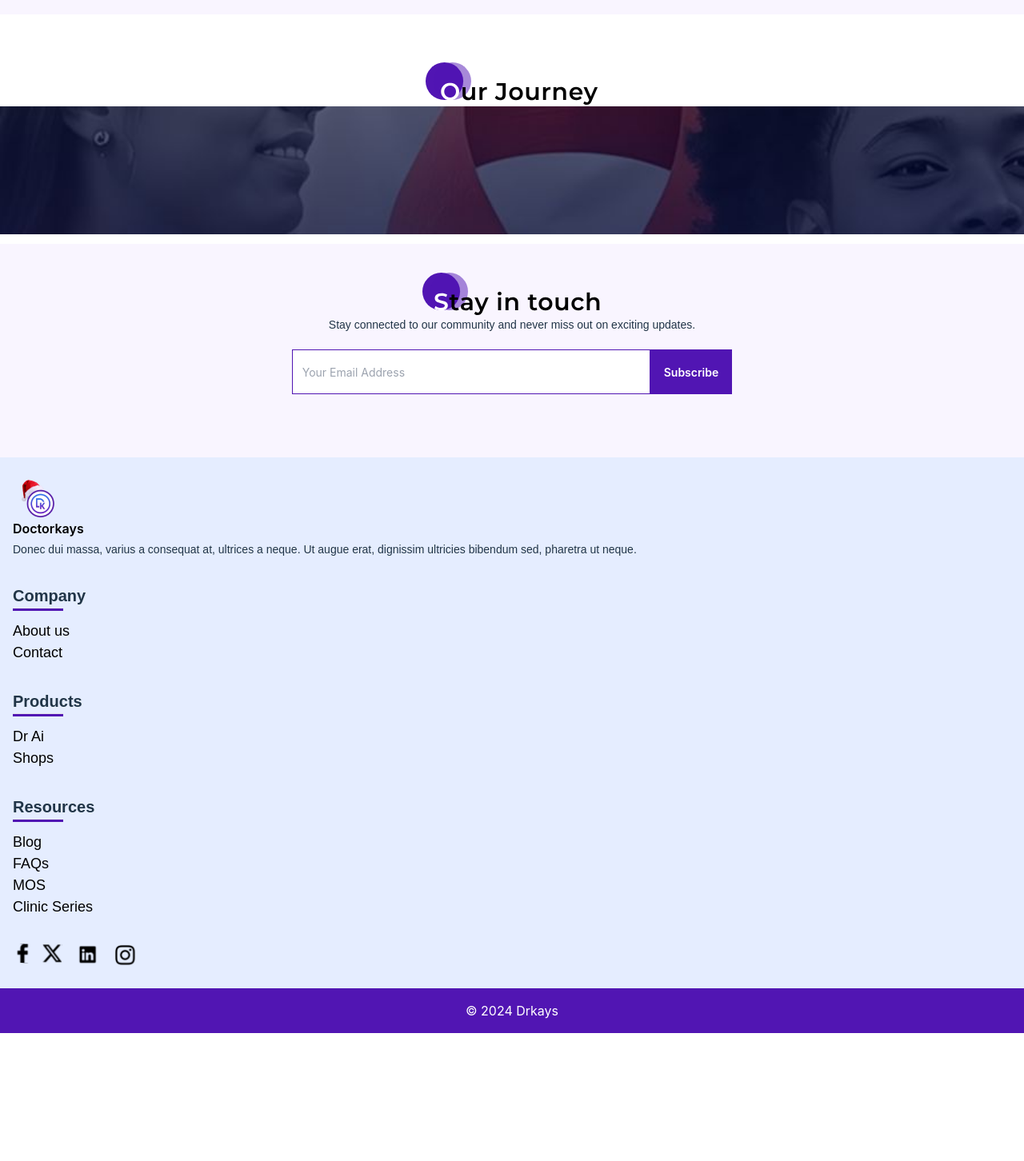
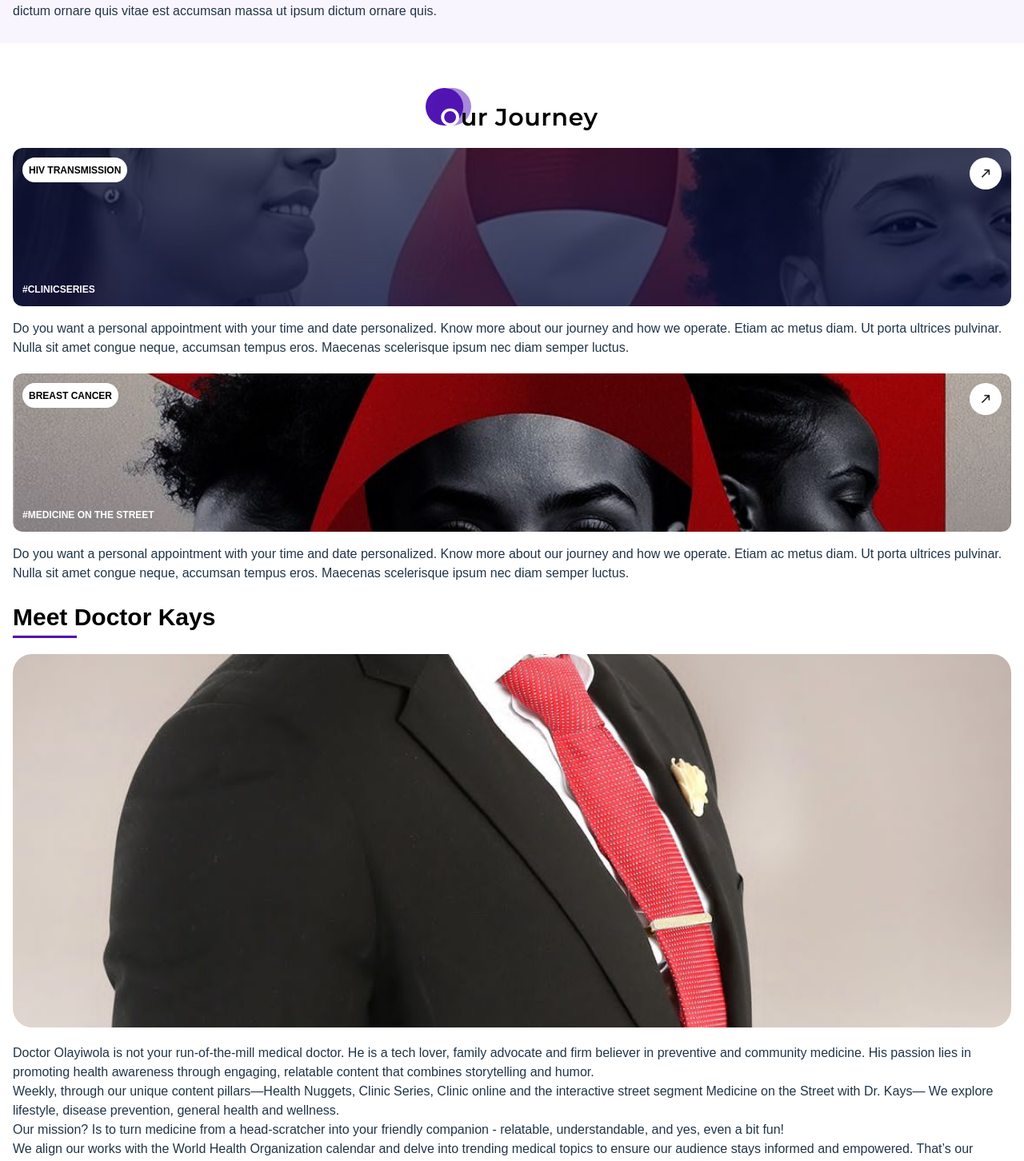
Before and after one commit to martins0023/doctorkays, a React (Vite) app: page /about in a window 1280 px wide. Shown: the part 680-2132 px from the top of the page at 80% size. Before the commit the page ends 1972 px from the top, so only its background shows below. Built offline with nearby package versions, Linux system fonts and the light colour scheme.

Commit message:
changes made to pages

```diff
--- a/src/assets/index.js
+++ b/src/assets/index.js
@@ -38,9 +38,12 @@ import bgcontact from "./bg-contact.svg";
 import bgfaq from "./bg-faq.svg";
 import abouttitle from "./about.svg";
 import journeytitle from "./journeytitle.svg";
+import doctorimage from "./doctorkays.jpg";
+import contacttitle from "./contact-title.svg";
 
 
 export {
+  contacttitle,
   journeytitle,
   abouttitle,
   menu,
@@ -81,4 +84,5 @@ export {
   bgconsult,
   bgcontact,
   bgfaq,
+  doctorimage,
 };
--- a/src/components/Button.jsx
+++ b/src/components/Button.jsx
@@ -4,7 +4,7 @@ const Button = ({ text, onClick, className, img }) => {
   return (
     <button
       onClick={onClick}
-      className={`py-2 px-4 rounded flex items-center justify-center gap-3 ${className}`}
+      className={`py-2 px-4 rounded flex items-center justify-items-center justify-center gap-3 ${className}`}
     >
       <span>{text}</span>
       {img && <span>{img}</span>} {/* Conditionally render the icon */}
--- a/src/components/Card.jsx
+++ b/src/components/Card.jsx
@@ -8,9 +8,9 @@ const Card = ({ title, description, imageUrl, link }) => {
         alt={title}
         className="w-full h-60 md:h-64 object-cover rounded-br-[50px]"
       />
-      <div className="p-4">
-        <h3 className="text-xl font-bold">{title}</h3>
-        <p className="mt-2 text-gray-600">{description}</p>
+      <div className="">
+        <h3 className="text-xl font-bold mt-2">{title}</h3>
+        <p className="mt-2 text-black font-normal font-poppins text-[16px]">{description}</p>
         {/* Uncomment the link below if needed */}
         {/* <a href={link} className="mt-4 inline-block text-primary">Read more</a> */}
       </div>
--- a/src/components/Footer.jsx
+++ b/src/components/Footer.jsx
@@ -3,45 +3,45 @@ import { logo, facebook, twitter, linkedin, instagram } from "../assets";
 
 const Footer = () => {
   return (
-    <div className="bg-[#E5EDFF]">
+    <div className="bg-[#F9F5FF]">
       <div className="mt-3 p-4">
         <img src={logo} alt="doctorkays" />
         <p className="text-black font-semibold text-[16px]">Doctorkays</p>
-        <p className="mt-1 font-medium text-[14px] font-montserrat">Donec dui massa, varius a consequat at, ultrices a neque. Ut augue erat, dignissim ultricies bibendum sed, pharetra ut neque.</p>
+        <p className="mt-1 font-medium text-[16px] font-montserrat">Donec dui massa, varius a consequat at, ultrices a neque. Ut augue erat, dignissim ultricies bibendum sed, pharetra ut neque.</p>
       </div>
 
       {/* company */}
       <div className="p-4">
-        <p className="font-semibold text-[20px] font-montserrat">Company</p>
+        <p className="font-semibold text-[18px] font-montserrat">Company</p>
         <hr className="bg-primary w-[63px] h-[4px]"/>
 
         <div className="mt-3 flex flex-col">
-          <p className="cursor-pointer font-normal text-[18px] font-montserrat text-black">About us</p>
-          <p className="cursor-pointer font-normal text-[18px] font-montserrat text-black">Contact</p>
+          <p className="cursor-pointer font-normal text-[16px] font-montserrat text-black">About us</p>
+          <p className="cursor-pointer font-normal text-[16px] font-montserrat text-black">Contact</p>
         </div>
       </div>
 
       {/* products */}
       <div className="p-4">
-        <p className="font-semibold text-[20px] font-montserrat">Products</p>
+        <p className="font-semibold text-[18px] font-montserrat">Products</p>
         <hr className="bg-primary w-[63px] h-[4px]"/>
 
         <div className="mt-3 flex flex-col">
-          <p className="cursor-pointer font-normal text-[18px] font-montserrat text-black">Dr Ai</p>
-          <p className="cursor-pointer font-normal text-[18px] font-montserrat text-black">Shops</p>
+          <p className="cursor-pointer font-normal text-[16px] font-montserrat text-black">Dr Ai</p>
+          <p className="cursor-pointer font-normal text-[16px] font-montserrat text-black">Shops</p>
         </div>
       </div>
 
       {/* resources */}
       <div className="p-4">
-        <p className="font-semibold text-[20px] font-montserrat">Resources</p>
+        <p className="font-semibold text-[18px] font-montserrat">Resources</p>
         <hr className="bg-primary w-[63px] h-[4px]"/>
 
         <div className="mt-3 flex flex-col">
-          <p className="cursor-pointer font-normal text-[18px] font-montserrat text-black">Blog</p>
-          <p className="cursor-pointer font-normal text-[18px] font-montserrat text-black"> FAQs</p>
-          <p className="cursor-pointer font-normal text-[18px] font-montserrat text-black">MOS</p>
-          <p className="cursor-pointer font-normal text-[18px] font-montserrat text-black">Clinic Series</p>
+          <p className="cursor-pointer font-normal text-[16px] font-montserrat text-black">Blog</p>
+          <p className="cursor-pointer font-normal text-[16px] font-montserrat text-black"> FAQs</p>
+          <p className="cursor-pointer font-normal text-[16px] font-montserrat text-black">MOS</p>
+          <p className="cursor-pointer font-normal text-[16px] font-montserrat text-black">Clinic Series</p>
         </div>
       </div>
 
--- /dev/null
+++ b/src/components/Form.jsx
@@ -0,0 +1,9 @@
+import React from 'react'
+
+const Form = ({ text, onClick, className, img }) => {
+  return (
+    <div>Form</div>
+  )
+}
+
+export default Form
--- a/src/components/Sidebar.jsx
+++ b/src/components/Sidebar.jsx
@@ -16,7 +16,7 @@ const Sidebar = ({ onClose }) => {
 
   return (
     <div className="fixed inset-0 z-50 bg-black bg-opacity-50">
-      <aside className="w-[323px] bg-white text-black h-full fixed top-0 right-0 shadow-lg">
+      <aside className="w-80 bg-white text-black h-full fixed top-0 right-0 shadow-lg">
         <div className="flex justify-end items-center p-4">
           <button
             onClick={onClose}
--- a/src/components/Sponsor.jsx
+++ b/src/components/Sponsor.jsx
@@ -3,7 +3,7 @@ import { sponsor } from "../assets";
 
 const Sponsor = () => {
   return (
-    <div className="overflow-x-auto whitespace-nowrap p-4">
+    <div className="overflow-x-auto whitespace-nowrap p-4 scrollbar-hide">
       <div className="flex flex-row gap-5">
         <img src={sponsor} className="inline-block" />
         <img src={sponsor} className="inline-block" />
--- a/src/pages/About.jsx
+++ b/src/pages/About.jsx
@@ -6,24 +6,25 @@ import Stayintouch from "../components/Stayintouch";
 import { stayintouch } from "../assets";
 import Footer from "../components/Footer";
 import { clinicseries1 } from "../assets";
+import { north_east } from "../assets";
+import { clinicseries2 } from "../assets";
+import { doctorimage } from "../assets";
 
 const About = () => {
   const journeyCards = [
     {
-      title: "Morbi mattis nisi id orci finibus egestas",
+      title: "HIV TRANSMISSION",
       content:
-        "Morbi mattis nisi id orci finibus egestas Lorem ipsum dolor sit amet, consectetur adipiscing elit.",
-      date: "11 Dec 2024",
-      readTime: "9 mins read",
-      img: "",
+        "Do you want a personal appointment with your time and date personalized. Know more about our journey and how we operate. Etiam ac metus diam. Ut porta ultrices pulvinar. Nulla sit amet congue neque, accumsan tempus eros. Maecenas scelerisque ipsum nec diam semper luctus.",
+      img: clinicseries1,
+      tag: "CLINICSERIES",
     },
     {
-      title: "Morbi mattis nisi id orci finibus egestas",
+      title: "BREAST CANCER",
       content:
-        "Morbi mattis nisi id orci finibus egestas Lorem ipsum dolor sit amet, consectetur adipiscing elit.",
-      date: "8 Dec 2024",
-      readTime: "3 mins read",
-      img: "",
+        "Do you want a personal appointment with your time and date personalized. Know more about our journey and how we operate. Etiam ac metus diam. Ut porta ultrices pulvinar. Nulla sit amet congue neque, accumsan tempus eros. Maecenas scelerisque ipsum nec diam semper luctus.",
+      img: clinicseries2,
+      tag: "MEDICINE ON THE STREET",
     },
   ];
   return (
@@ -45,7 +46,7 @@ const About = () => {
         <div className="mb-3 flex flex-col gap-2 items-center justify-center mt-10">
           <img src={abouttitle} alt="ABout us" />
 
-          <p className="font-poppins text-[14px] font-normal mt-1">
+          <p className="font-poppins text-[16px] font-normal mt-1">
             Do you want a personal appointment with your time and date
             personalized. Know more about our journey and how we operate. Etiam
             ac metus diam. Ut porta ultrices pulvinar. Nulla sit amet congue
@@ -62,13 +63,72 @@ const About = () => {
         </div>
       </div>
 
-      <div className="flex pt-5 items-center justify-center">
-        <img src={journeytitle} alt="Journey title" />
-      </div>
+      <div className="p-4">
+        <div className="flex items-center justify-center">
+          <img src={journeytitle} alt="Journey title" />
+        </div>
 
-      <div className="flex flex-col">
-        <div>
-          <img src={clinicseries1} alt="Clinic series" className="w-full h-40 object-cover" />
+        {journeyCards.map((card, index) => (
+          <div className="relative flex flex-col mt-5">
+            <div className="relative bg-cover bg-center rounded-xl overflow-hidden">
+              <img
+                src={card.img}
+                alt="Clinic series"
+                className="w-full h-[198px] object-cover rounded-xl"
+              />
+              <div className="absolute top-3 left-3 bg-white rounded-full p-2 text-black font-semibold text-[12px] h-[31px] font-montserrat flex items-center justify-center">
+                {card.title}
+              </div>
+              <div className="absolute top-3 right-3 w-[40.03px] h-[40.03px] bg-white rounded-full p-1 flex items-center justify-center">
+                <img src={north_east} alt="Go" className="w-4 h-4" />
+              </div>
+
+              <div className="absolute bottom-3 left-3 font-bold text-[14px]">
+                <p className="text-white text-[12px] font-montserrat">
+                  #{card.tag}
+                </p>
+              </div>
+            </div>
+            <p className="text-[16px] font-poppins font-normal mt-4">
+              {card.content}
+            </p>
+          </div>
+        ))}
+
+        <div className="mt-5">
+          <p className="text-black font-semibold text-[30px] font-montserrat">
+            Meet Doctor Kays
+          </p>
+          <hr className="bg-primary w-[80px] h-[4px]" />
+
+          <div className="mt-5 flex gap-5 flex-col">
+            <img
+              src={doctorimage}
+              alt="doctor kays"
+              className="h-[467px] w-full object-cover rounded-3xl"
+            />
+            <p className="text-[16px] font-poppins">
+              Doctor Olayiwola is not your run-of-the-mill medical doctor. He is
+              a tech lover, family advocate and firm believer in preventive and
+              community medicine. His passion lies in promoting health awareness
+              through engaging, relatable content that combines storytelling and
+              humor.
+              <br className="pt-3"/>
+              Weekly, through our unique content pillars—Health Nuggets,
+              Clinic Series, Clinic online and the interactive street segment
+              Medicine on the Street with Dr. Kays— We explore lifestyle,
+              disease prevention, general health and wellness.
+              <br />
+              Our mission? Is
+              to turn medicine from a head-scratcher into your friendly
+              companion - relatable, understandable, and yes, even a bit fun!
+              <br />
+              We align our works with the World Health Organization calendar and
+              delve into trending medical topics to ensure our audience stays
+              informed and empowered. That’s our promise - making your health
+              journey an adventure you won’t want to miss!
+            </p>
+          </div>
         </div>
       </div>
 
--- a/src/pages/Contact.jsx
+++ b/src/pages/Contact.jsx
@@ -1,23 +1,69 @@
 import React from "react";
 import Navbar from "../components/Navbar";
 import Hero from "../components/Hero";
-import { bgcontact } from "../assets"
+import { bgcontact } from "../assets";
+import { contacttitle } from "../assets";
+import Button from "../components/Button";
+import { north_east } from "../assets";
+import { east } from "../assets";
+import { stayintouch } from "../assets";
+import Stayintouch from "../components/Stayintouch";
+import Footer from "../components/Footer";
+import Form from "../components/Form";
 
 const Contact = () => {
   return (
     <div className="flex flex-col min-h-screen">
       <Navbar />
-      <Hero backgroundImage={bgcontact} text="Contact Us Have a Question Talk to Us" />
-      <main className="flex-grow">
-        <div className="mt-4 gap-3 flex flex-col p-4">
+      <Hero
+        backgroundImage={bgcontact}
+        text="Contact Us Have a Question Talk to Us"
+      />
+      <main className="flex-grow p-4">
+        <div className="flex items-center justify-center mt-10">
+          <img src={contacttitle} alt="Contact Us" />
+        </div>
+        <p className="text-[16px] font-poppins font-normal">
+          Do you want a personal appointment with your time and date
+          personalized?
+        </p>
+
+        <div className="items-center justify-center justify-items-center flex flex-col">
+          <Button
+            text="Book your appointment"
+            className="bg-primary text-white rounded-full mt-4 h-[42px]"
+            // img={<div className="w-[40.03px] h-[40.03px] bg-white rounded-full p-1 flex items-center justify-center"><img src={east} alt="Icon" className="w-5 h-5" /> </div>}
+          />
+          <p className="text-[16px] font-poppins underline mt-2 font-normal">with calendly</p>
+        </div>
+
+        <div className="mt-5">
+          <p className="text-black font-semibold text-[30px] font-montserrat">
+            Get in Touch
+          </p>
           <hr className="bg-primary w-[80px] h-[4px]" />
-          <p className="font-semibold text-[14px] font-poppins">
-            Our Trusted Partner & our proud Investor around the globe
-          </p>
+          <p className="mt-5 font-poppins text-[16px]">Etiam ac metus diam. Ut porta ultrices pulvinar. Nulla sit amet congue neque, accumsan tempus eros.</p>
+        </div>
+
+        <div className="mt-3">
+          <Form />
         </div>
       </main>
+
+      <div className="bg-[#F9F5FF] mt-3 p-4">
+        <div className="flex pt-5 items-center justify-center">
+          <img src={stayintouch} alt="stay in touch" />
+        </div>
+        <p className="font-montserrat text-[14px] text-center font-medium mb-5">
+          Stay connected to our community and never miss out on exciting
+          updates.
+        </p>
+
+        <Stayintouch />
+      </div>
+      <Footer />
     </div>
-  )
-}
+  );
+};
 
-export default Contact
+export default Contact;
--- a/src/pages/FAQs.jsx
+++ b/src/pages/FAQs.jsx
@@ -45,7 +45,7 @@ const FAQs = () => {
 
         {/* loop faqs */}
         {faqsCard.map((card, index) => (
-          <div key={index} className="flex flex-col mt-5 mb-10">
+          <div key={index} className="flex flex-col mt-10 mb-10">
             <div className="bg-primary flex items-center justify-center justify-items-center w-[56px] h-[36px] rounded-md">
               <p className="text-white font-semibold text-[20px]">{card.id}</p>
             </div>
```
Also changed, not shown: src/pages/Home.jsx (+5 -5 lines), src/assets/contact-title.png (added), src/assets/contact-title.svg (added).
